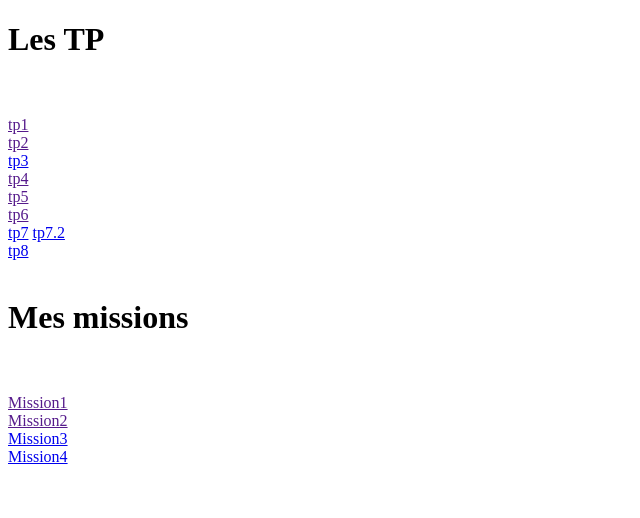
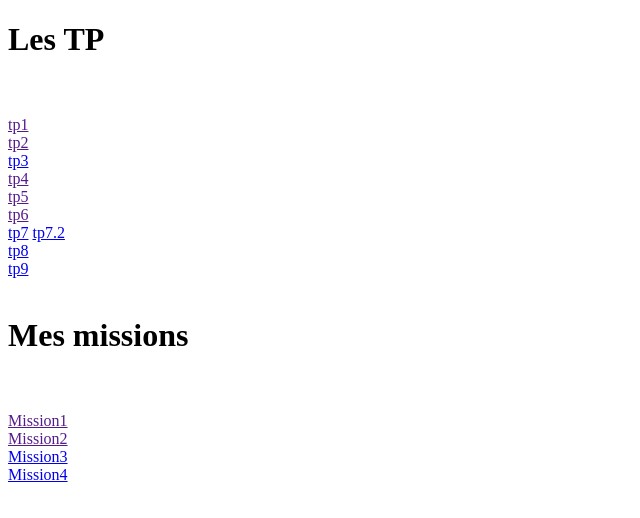
Before and after one commit to salimEcole/Portfolio_Salim1, a plain HTML site: page index.html in a window 1280 px wide. Shown: the whole page, without its empty margins (0-640 px from the left). Drawn offline with Linux system fonts and the light colour scheme.

Commit message:
Update index.html

```diff
--- a/index.html
+++ b/index.html
@@ -17,7 +17,9 @@
         <a href="tp7/tp7.html">tp7</a>
         <a href="tp7/tp7_2.html">tp7.2</a><br>
         <a href="tp8/tp8.html">tp8</a><br>
+        <a href="tp9_1/tp9.html">tp9</a><br>
         <br>
+
 
         <h1>Mes missions</h1><br><br>
 
@@ -27,4 +29,5 @@
         <a href="Mission4/Mission4.pdf">Mission4</a><br>
 
 </body>
+
 </html>
```
